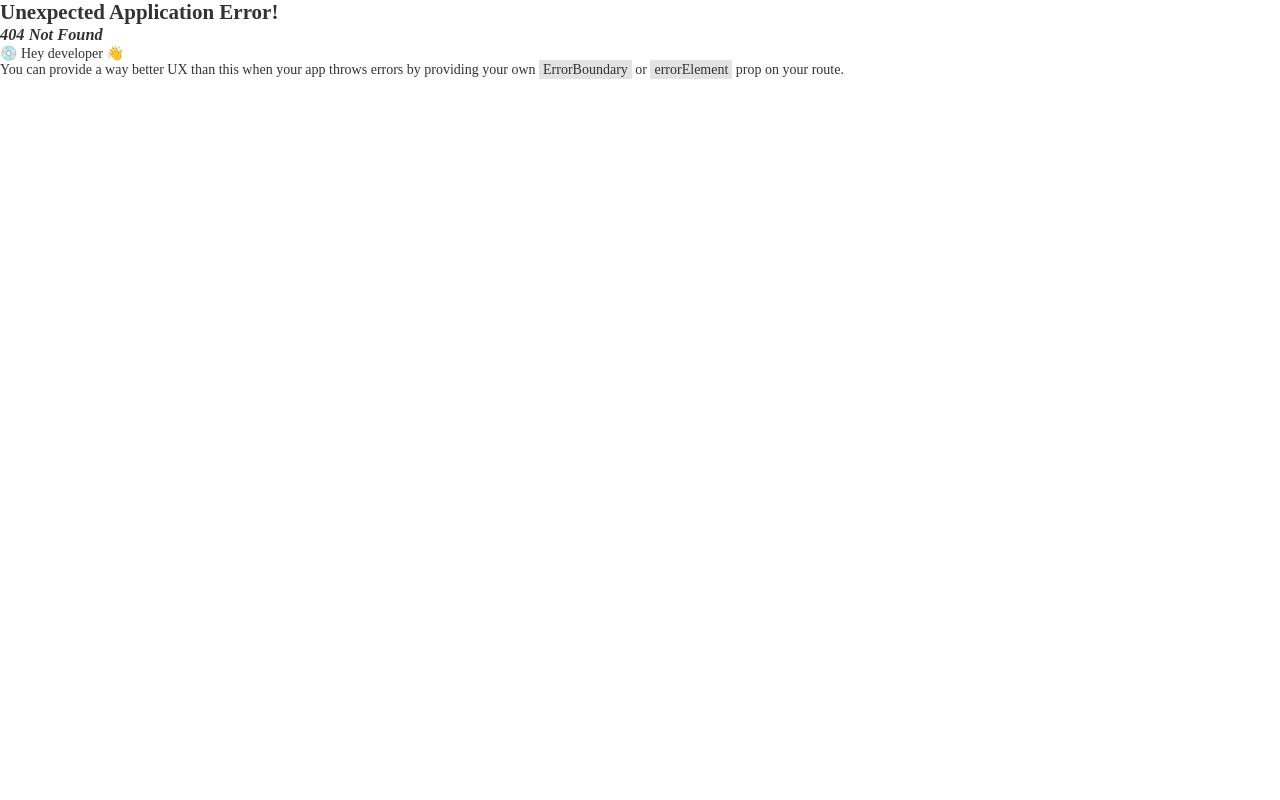
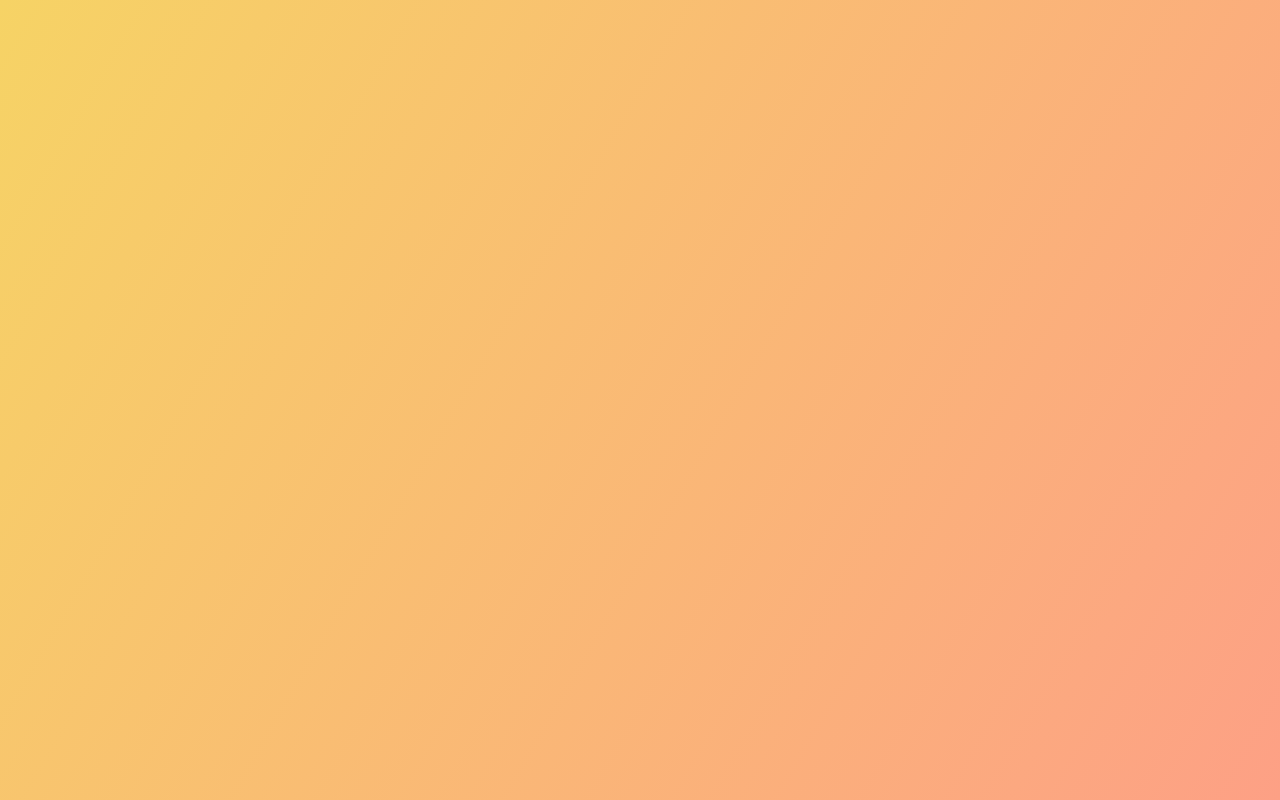
Before and after one commit to Ranranruo/2025-Portfolio, a React (Vite) app in the folder client/: page /project/new in a window 1280 px wide. Before the commit this address had no page. Built offline with nearby package versions, Linux system fonts and the light colour scheme; a web font is replaced by a local one.

Commit message:
feat: add projec page
add project page 추가

Resolve

```diff
--- /dev/null
+++ b/client/src/components/project/addProject/AddProject.tsx
@@ -0,0 +1,12 @@
+import StyledAddProject from "./StyledAddProject";
+
+const AddProject = () => {
+    return (
+        <StyledAddProject>
+            <div className="container">
+                </div>
+        </StyledAddProject>
+    );
+}
+
+export default AddProject;
--- /dev/null
+++ b/client/src/components/project/addProject/StyledAddProject.ts
@@ -0,0 +1,16 @@
+import styled from "@emotion/styled";
+import { GRADIENT_BACKGROUND, GRADIENT_TEXT, INNER, TITLE_SIZE } from "../../../styles/Variable";
+
+const StyledAddProject = styled.section`
+    width: 100%;
+    height: 100vh;
+    ${GRADIENT_BACKGROUND};
+    display: flex;
+    justify-content: center;
+    align-items: center;
+    .container {
+        ${INNER};
+
+    }
+`;
+export default StyledAddProject;
--- /dev/null
+++ b/client/src/pages/project/AddProjectPage.tsx
@@ -0,0 +1,9 @@
+
+import AddProject from "../../components/project/addProject/AddProject";
+
+const AddProjectPage = () => {
+    return (
+        <AddProject />
+    );
+}
+export default AddProjectPage;
--- /dev/null
+++ b/client/src/pages/project/ProjectPage.tsx
@@ -0,0 +1,10 @@
+import MainLayout from "../../layouts/main/MainLayout";
+
+const ProjectPage = () => {
+    return (
+        <MainLayout>
+
+        </MainLayout>
+    );
+}
+export default ProjectPage;
--- /dev/null
+++ b/client/src/routers/ProjectRoute.ts
@@ -0,0 +1,17 @@
+import { RouteObject } from "react-router-dom";
+import ProjectPage from "../pages/project/ProjectPage";
+import { Component } from "react";
+import AddProjectPage from "../pages/project/AddProjectPage";
+
+const ProjectRoute: RouteObject[] = [
+    {
+        index: true,
+        Component: ProjectPage
+    },
+    {
+        path: 'new',
+        Component: AddProjectPage
+    }
+];
+
+export default ProjectRoute;
--- a/client/src/routers/Router.ts
+++ b/client/src/routers/Router.ts
@@ -1,5 +1,6 @@
 import { createBrowserRouter } from "react-router-dom";
 import { lazy } from "react";
+import ProjectRoute from "./ProjectRoute";
 
 const MainPage = lazy(() => import("../pages/MainPage"));
 
@@ -7,6 +8,10 @@ const router = createBrowserRouter([
   {
     path: '/',
     Component: MainPage
+  },
+  {
+    path: '/project',
+    children: ProjectRoute
   }
 ])
 
```
Also changed, not shown: 1 other file (tests, documents, lock files or other folders).
